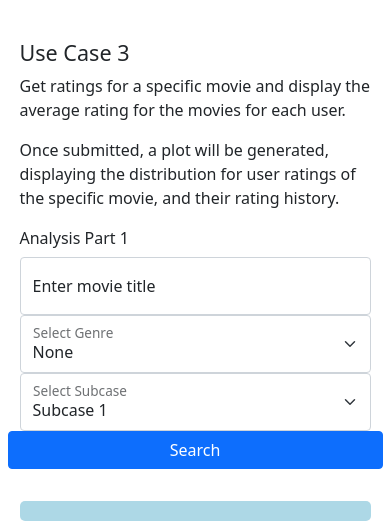
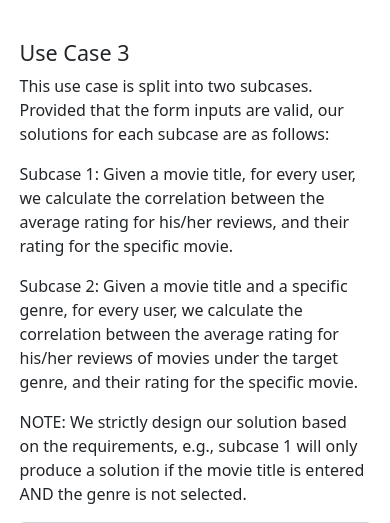
Before and after one commit to jameslee1237/COMP0022, a Flask app: template python/templates/use_case_3.html in a window 390 px wide. Shown: the part 88-611 px from the top of the page. Run offline with Flask 2, Linux system fonts and the light colour scheme; the template is opened without the code that fills it, so the values that code supplies are empty; some libraries are stand-ins or nearby versions.

Commit message:
Completed use case 3 with safety checks

```diff
--- a/python/app.py
+++ b/python/app.py
@@ -453,16 +453,15 @@ class App:
             return None
         else:                   # This condition is activated if
             filters = filters.to_dict(flat=False)
-            print(f"Filters: {filters}", flush=True)
+            # print(f"Filters: {filters}", flush=True)
 
-            query_params = ''
             base_query = ''
             context = dict.fromkeys(['message', 'query_result', 'correlation', 'movie_title', 'unique_genres'])
 
             movie_title = filters['movie_title_field'][0]
             selected_subcase = filters['selected_subcase'][0]
             genre_filter = filters['genre'][0]
-            print(f'genre filter: {genre_filter}', flush=True)
+            # print(f'genre filter: {genre_filter}', flush=True)
 
             if selected_subcase == 'subcase1':
                 # We need to pass an error message if the user selects a genre for case 1!
@@ -470,41 +469,45 @@ class App:
                     context['message'] = 'Unexpected filters for case 1. Check your movie and genre filters again!'
                     return context
                 else:
-                    print('use case 3 subcase 1', flush=True)
-                    base_query = f"""
-                        SELECT A.user_ID, A.rating, B.av
-                            FROM (
-                                SELECT *
-                                FROM movies.movies_ratings
-                                WHERE movie_ID = (
-                                    SELECT movie_ID
-                                    FROM movies.movies_data
-                                    WHERE title LIKE '%{movie_title}%'
-                                )
-                            ) A LEFT JOIN
-                            (
-                                SELECT user_ID, AVG(rating) AS av
-                                FROM movies.movies_ratings
-                                GROUP BY user_ID
-                            ) B ON A.user_ID = B.user_ID;
-                    """
+                    result = None
+                    # print('use case 3 subcase 1', flush=True)
+                    try:
+                        base_query = f"""
+                            SELECT A.user_ID, A.rating, B.av
+                                FROM (
+                                    SELECT *
+                                    FROM movies.movies_ratings
+                                    WHERE movie_ID = (
+                                        SELECT movie_ID
+                                        FROM movies.movies_data
+                                        WHERE title LIKE '%{movie_title}%'
+                                    )
+                                ) A LEFT JOIN
+                                (
+                                    SELECT user_ID, AVG(rating) AS av
+                                    FROM movies.movies_ratings
+                                    GROUP BY user_ID
+                                ) B ON A.user_ID = B.user_ID;
+                        """
+                        cursor.execute(base_query)
+                        result = cursor.fetchall()
+                        cursor.close()
+                        correlation = self.get_user_rating_correlation(result)
+                        processed_labels, processed_data = self.uc3_prepare_data_for_plot(result)
 
-                    cursor.execute(base_query)
-                    result = cursor.fetchall()
-                    cursor.close()
+                        # print(f"result: {result}", flush=True)
+                        # print(f"data correlation: {correlation}", flush=True)
+                        # print(f"processed labels: {processed_labels}", flush=True)
+                        # print(f"processed data: {processed_data}", flush=True)
 
-                    correlation = self.get_user_rating_correlation(result)
-                    processed_labels, processed_data = self.uc3_prepare_data_for_plot(result)
-                    print(f"result: {result}", flush=True)
-                    print(f"data correlation: {correlation}", flush=True)
-                    print(f"processed labels: {processed_labels}", flush=True)
-                    print(f"processed data: {processed_data}", flush=True)
+                        context["message"] = 'Completed analysis for Subcase 1!'
+                        context["movie_title"] = movie_title
+                        context["labels"] = processed_labels
+                        context["query_res"] = processed_data
+                        context["correlation"] = correlation
+                    except mysql.connector.errors.DataError:
+                        context["message"] = f'There are multiple movie titles for "{movie_title}" that you entered. Please enter the exact movie title.'
 
-                    context["message"] = 'Completed analysis for Subcase 1!'
-                    context["movie_title"] = movie_title
-                    context["labels"] = processed_labels
-                    context["query_res"] = processed_data
-                    context["correlation"] = correlation
                     return context
 
             elif selected_subcase == 'subcase2':
@@ -512,53 +515,58 @@ class App:
                     context['message'] = 'Unexpected filters for case 2. Check your movie and genre filters again!'
                     return context
                 else:
-                    print('use case 3 subcase 2', flush=True)
+                    result = None
+                    # print('use case 3 subcase 2', flush=True)
+                    try:
 
-                    # Query to get average user rating based on selected genre
-                    base_query = f"""
-                        SELECT C.user_ID, D.rating, C.av
-                        FROM (
-                            SELECT B.user_ID, AVG(B.rating) as av
-                            FROM movies.movies_ratings AS B
+                        # Query to get average user rating based on selected genre
+                        base_query = f"""
+                            SELECT C.user_ID, D.rating, C.av
+                            FROM (
+                                SELECT B.user_ID, AVG(B.rating) as av
+                                FROM movies.movies_ratings AS B
+                                INNER JOIN (
+                                    SELECT movie_ID
+                                    FROM movies.movies_data
+                                    WHERE genre LIKE '%{genre_filter}%'
+                                ) AS A
+                                ON B.movie_ID = A.movie_ID
+                                GROUP BY B.user_ID
+                            ) AS C
                             INNER JOIN (
-                                SELECT movie_ID
-                                FROM movies.movies_data
-                                WHERE genre LIKE '%{genre_filter}%'
-                            ) AS A
-                            ON B.movie_ID = A.movie_ID
-                            GROUP BY B.user_ID
-                        ) AS C
-                        INNER JOIN (
-                            SELECT user_ID, rating
-                            FROM movies.movies_ratings
-                            WHERE movie_ID = (
-                                SELECT movie_ID
-                                FROM movies.movies_data
-                                WHERE title LIKE '%{movie_title}%'
-                            )
-                        ) AS D
-                        ON C.user_ID = D.user_ID
-                    """
+                                SELECT user_ID, rating
+                                FROM movies.movies_ratings
+                                WHERE movie_ID = (
+                                    SELECT movie_ID
+                                    FROM movies.movies_data
+                                    WHERE title LIKE '%{movie_title}%'
+                                )
+                            ) AS D
+                            ON C.user_ID = D.user_ID
+                        """
 
-                    print(base_query, flush=True)
-                    cursor.execute(base_query)
-                    result = cursor.fetchall()
-                    print(f"Subcase 2 results: {result}", flush=True)
+                        # print(base_query, flush=True)
+                        cursor.execute(base_query)
+                        result = cursor.fetchall()
+                        # print(f"Subcase 2 results: {result}", flush=True)
 
-                    cursor.close()
+                        cursor.close()
 
-                    correlation = self.get_user_rating_correlation(result)
-                    processed_labels, processed_data = self.uc3_prepare_data_for_plot(result)
-                    print(f"result: {result}", flush=True)
-                    print(f"data correlation: {correlation}", flush=True)
-                    print(f"processed labels: {processed_labels}", flush=True)
-                    print(f"processed data: {processed_data}", flush=True)
+                        correlation = self.get_user_rating_correlation(result)
+                        processed_labels, processed_data = self.uc3_prepare_data_for_plot(result)
 
-                    context["message"] = 'Completed analysis for Subcase 2!'
-                    context["movie_title"] = movie_title
-                    context["labels"] = processed_labels
-                    context["query_res"] = processed_data
-                    context["correlation"] = correlation
+                        # print(f"result: {result}", flush=True)
+                        # print(f"data correlation: {correlation}", flush=True)
+                        # print(f"processed labels: {processed_labels}", flush=True)
+                        # print(f"processed data: {processed_data}", flush=True)
+
+                        context["message"] = 'Completed analysis for Subcase 2!'
+                        context["movie_title"] = movie_title
+                        context["labels"] = processed_labels
+                        context["query_res"] = processed_data
+                        context["correlation"] = correlation
+                    except mysql.connector.errors.DataError:
+                        context["message"] = f'There are multiple movie titles for "{movie_title}" that you entered. Please enter the exact movie title.'
                     return context
 
 
--- a/python/templates/use_case_3.html
+++ b/python/templates/use_case_3.html
@@ -12,14 +12,22 @@
     <div class="">
         <div class="title">
             <h4>Use Case 3</h4>
-            <p>Get ratings for a specific movie and display the average rating for the movies for each user.</p>
-            <p>Once submitted, a plot will be generated, displaying the distribution for user ratings of the
-                specific movie, and their rating history.</p>
+            <p>This use case is split into two subcases. Provided that the form inputs are valid,
+                our solutions for each subcase are as follows:</p>
+            <p>Subcase 1: Given a movie title, for every user, we calculate the correlation between
+                the average rating for his/her reviews, and their rating for the specific movie.
+            </p>
+            <p>Subcase 2: Given a movie title and a specific genre, for every user, we calculate the
+                correlation between the average rating for his/her reviews of movies under the target
+                genre, and their rating for the specific movie.
+            </p>
+            <p>NOTE: We strictly design our solution based on the requirements, e.g., subcase 1 will
+                only produce a solution if the movie title is entered AND the genre is not selected.
+            </p>
         </div>
     </div>
     <form class="use-case-3-form-1" action="{{ url_for('uc_3') }}" method="POST">
         <fieldset class="row mb-2">
-            <legend class="col-form-label col-sm-1 pt-0">Analysis Part 1</legend>
             <div class="col-sm-2">
                 <div class="form-floating">
                     <input type="text" class="form-control" name="movie_title_field" id="search" placeholder="Movie name..."></input>
```
